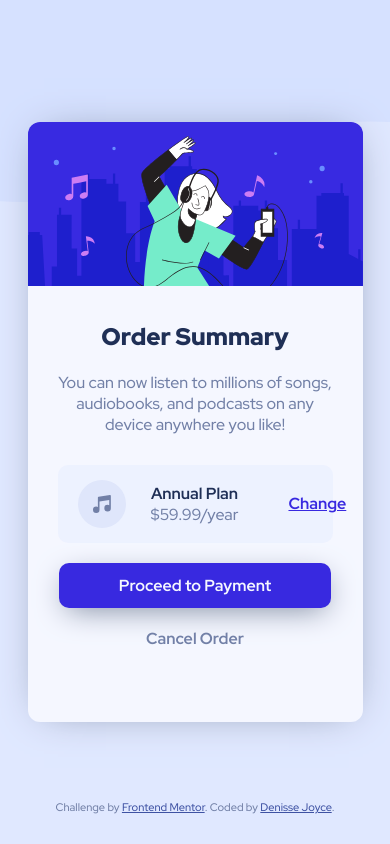
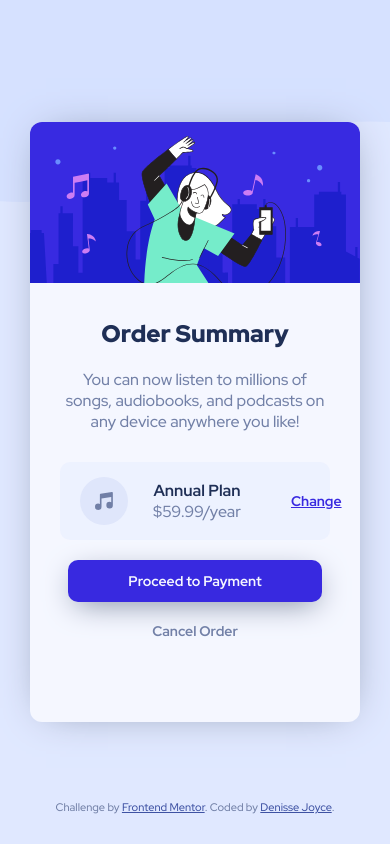
Before and after one commit to denissejoyce/order-summary-component-main-solution, a plain HTML site: page index.html in a window 390 px wide. Drawn offline with Linux system fonts and the light colour scheme.

Commit message:
Update style.css

```diff
--- a/style.css
+++ b/style.css
@@ -17,6 +17,7 @@
 
 .annual-plan a {
     color: hsl(245, 75%, 52%);
+    font-size: 14px;
     font-weight: 700;
     text-decoration: underline;
 }
@@ -148,11 +149,14 @@ p {
 
     .btn-payment {
         padding: 12px 60px;
+    }
 
+    .btn-payment, .btn-cancel {
+        font-size: 14px;
     }
 
     .card {
-        max-width: 335px;
+        max-width: 330px;
     }
 
     .card p {
```
